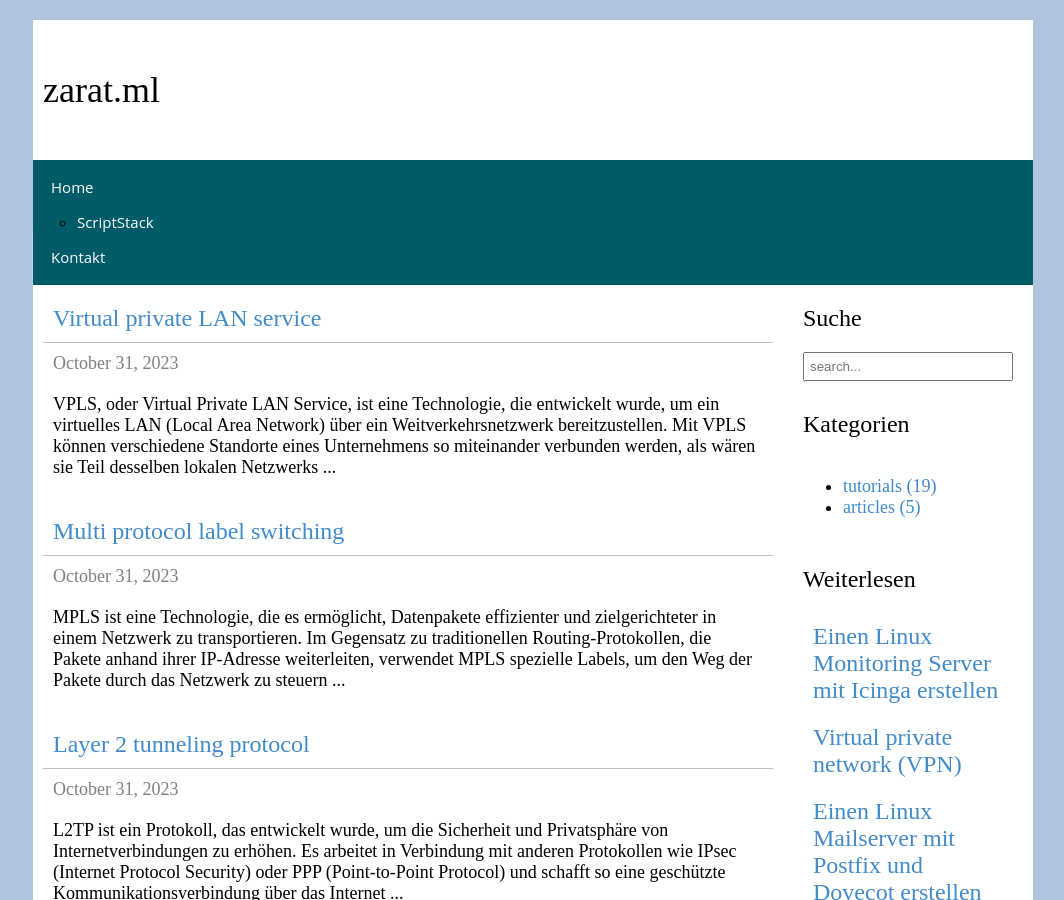
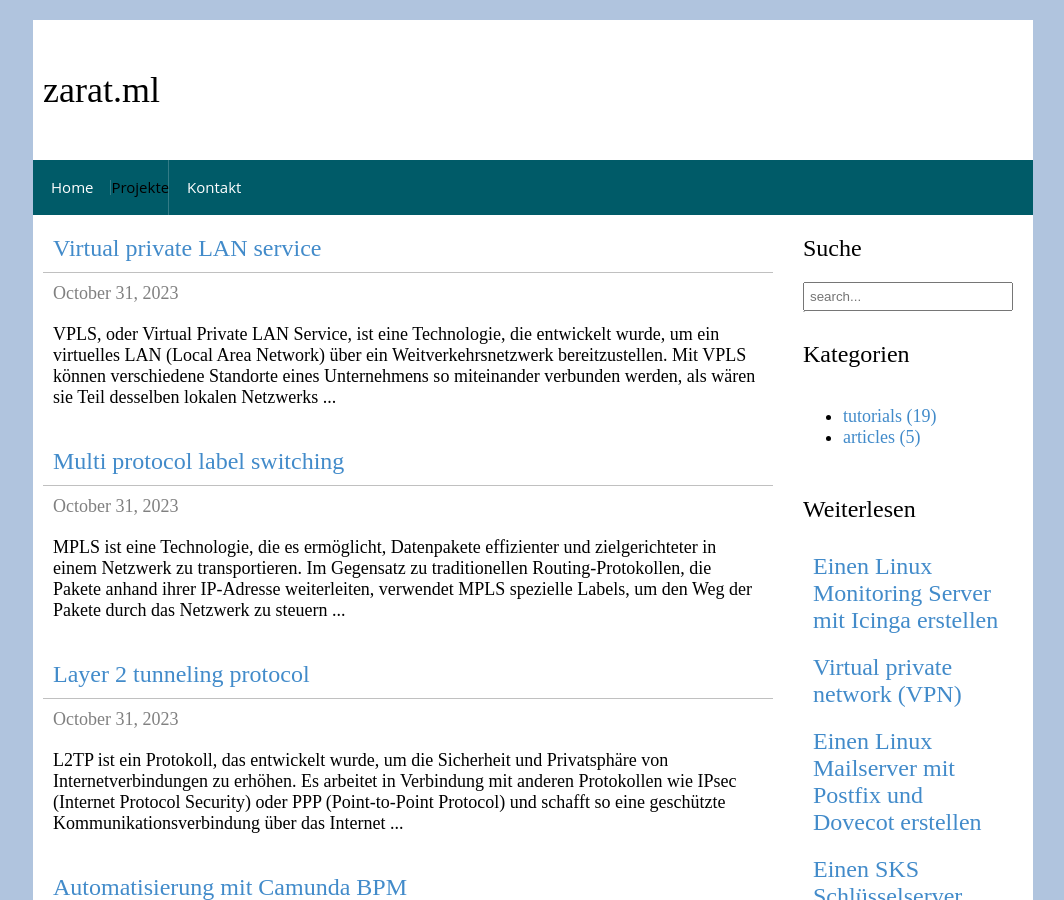
Before and after one commit to zarat/zarat.github.io, a Jekyll site: the page built from index.html, in a window 1280 px wide and 900 px high. Shown: the whole window, without its empty margins (107-1171 px from the left). Built offline with Jekyll 4.4.1, drawn with Linux system fonts in a browser that asks for light colours; the list of posts is cut into pages by our own code.

Commit message:
Update header.html

```diff
--- a/_includes/header.html
+++ b/_includes/header.html
@@ -12,9 +12,11 @@
     <input id="responsive_menu" type="checkbox">
     <ul class="menu level-0">
 	<li class="li level-1"><a href="{{ site.url }}/">Home</a></li>
+	<li>Projekte
 	<ul>
 		<li class="li level-1"><a href="https://github.com/zarat/ScriptStack">ScriptStack</a></li>
 	</ul>
+	</li>
 	<li class="li level-1"><a href="{{ site.url }}/contact">Kontakt</a></li>
     </ul>
   </div>
```
